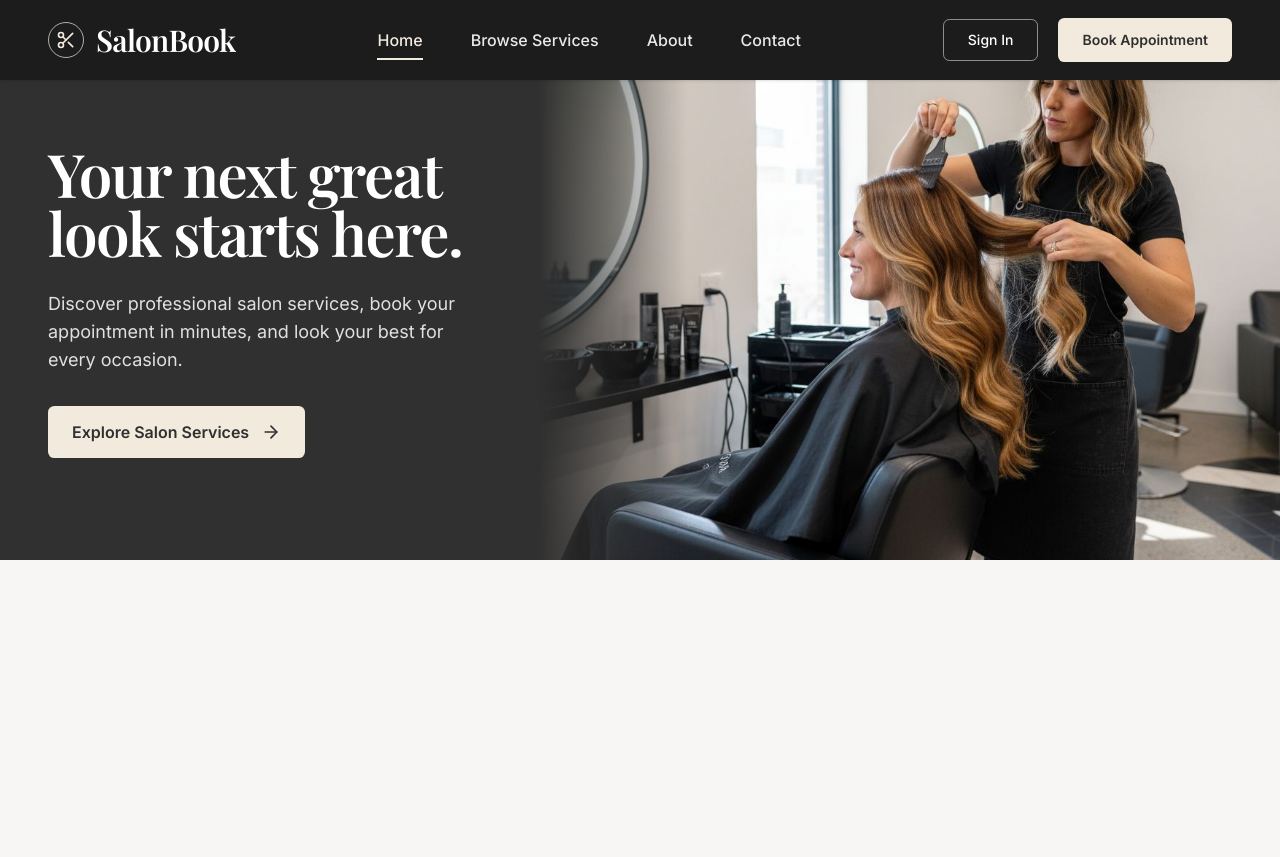
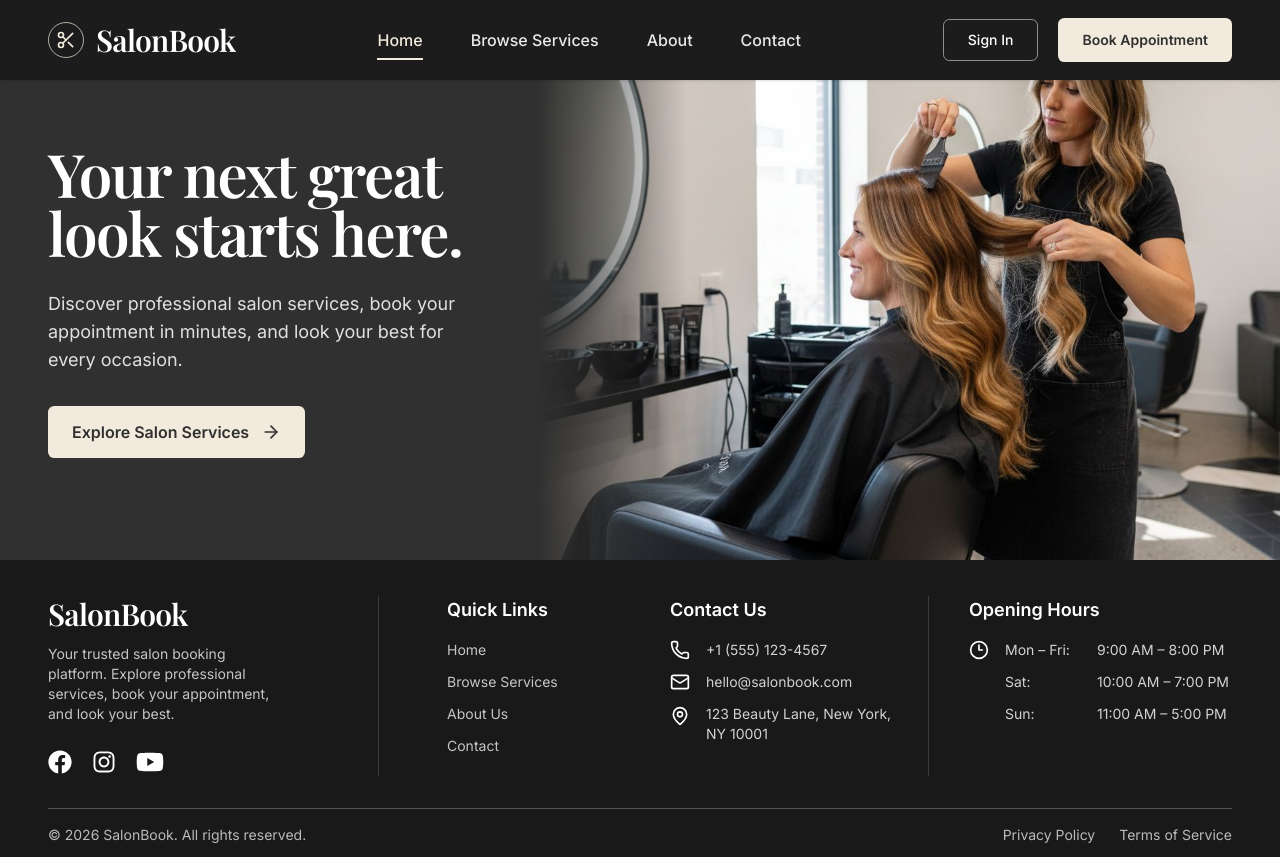
Before and after one commit to amena-hira/salonbook-client, a Next.js app: page / in a window 1280 px wide. Before the commit the page ends 800 px from the top, so only its background shows below. Built offline with nearby package versions, Linux system fonts and the light colour scheme; a web font is replaced by a local one.

Commit message:
footer and layout correct

```diff
--- a/package.json
+++ b/package.json
@@ -22,6 +22,7 @@
     "react": "19.3.0",
     "react-day-picker": "^10.0.2",
     "react-dom": "19.3.0",
+    "react-icons": "^5.7.0",
     "react-resizable-panels": "^4.24.1",
     "recharts": "^3.8.0",
     "shadcn": "^4.23.0",
--- a/src/app/layout.js
+++ b/src/app/layout.js
@@ -1,4 +1,5 @@
 import { Inter, Playfair_Display } from "next/font/google";
+import Footer from "@/components/shared/footer/footer";
 import Navbar from "@/components/shared/navbar/navbar";
 import "./globals.css";
 
@@ -23,7 +24,11 @@ export default function RootLayout({ children }) {
       lang="en"
       className={`${inter.variable} ${playfair.variable} antialiased`}
     >
-      <body className="min-h-full flex flex-col">{children}</body>
+      <body className="flex min-h-screen flex-col">
+        <Navbar />
+        <div className="flex flex-1 flex-col">{children}</div>
+        <Footer />
+      </body>
     </html>
   );
 }
--- a/src/app/page.js
+++ b/src/app/page.js
@@ -1,10 +1,8 @@
 import HeroBanner from "@/components/home/hero-banner";
-import Navbar from "@/components/shared/navbar/navbar";
 
 export default function Home() {
   return (
     <main>
-      <Navbar/>
       <HeroBanner/>
     </main>
   );
--- /dev/null
+++ b/src/components/shared/footer/footer.jsx
@@ -0,0 +1,117 @@
+import Link from "next/link";
+import { Clock3, Mail, MapPin, Phone } from "lucide-react";
+import { FaFacebook, FaInstagram, FaYoutube } from "react-icons/fa";
+
+const quickLinks = [
+    { label: "Home", href: "/" },
+    { label: "Browse Services", href: "/services" },
+    { label: "About Us", href: "/about" },
+    { label: "Contact", href: "/contact" },
+];
+
+const Footer = () => (
+    <footer className="bg-[#191919] text-white">
+        <div className="mx-auto max-w-7xl px-6 py-10 sm:px-10 lg:px-12 lg:pt-9 lg:pb-3">
+            <div className="grid gap-10 md:grid-cols-2 xl:grid-cols-[330px_260px_290px_1fr] xl:gap-0">
+                <div className="xl:pr-10">
+                    <Link href="/" className="font-heading text-3xl font-semibold tracking-tight">
+                        SalonBook
+                    </Link>
+                    <p className="mt-3 max-w-60 text-sm leading-5 text-white/75">
+                        Your trusted salon booking platform. Explore professional services, book
+                        your appointment, and look your best.
+                    </p>
+                    <div className="mt-6 flex items-center gap-5">
+                        <Link
+                            href="#"
+                            aria-label="Facebook"
+                            className="text-2xl text-white transition-colors hover:text-cream"
+                        >
+                            <FaFacebook />
+                        </Link>
+                        <Link
+                            href="#"
+                            aria-label="Instagram"
+                            className="text-white transition-colors hover:text-cream"
+                        >
+                            <FaInstagram className="size-6" />
+                        </Link>
+                        <Link
+                            href="#"
+                            aria-label="YouTube"
+                            className="text-white transition-colors hover:text-cream"
+                        >
+                            <FaYoutube className="size-7" />
+                        </Link>
+                    </div>
+                </div>
+
+                <div className="xl:border-l xl:border-white/15 xl:px-[68px]">
+                    <h2 className="text-lg font-semibold">Quick Links</h2>
+                    <nav className="mt-4 flex flex-col items-start gap-3" aria-label="Footer navigation">
+                        {quickLinks.map((link) => (
+                            <Link
+                                key={link.href}
+                                href={link.href}
+                                className="text-sm text-white/75 transition-colors hover:text-cream"
+                            >
+                                {link.label}
+                            </Link>
+                        ))}
+                    </nav>
+                </div>
+
+                <div className="xl:px-8">
+                    <h2 className="text-lg font-semibold">Contact Us</h2>
+                    <ul className="mt-4 space-y-3 text-sm text-white/80">
+                        <li className="flex items-center gap-4">
+                            <Phone className="size-5 shrink-0 text-white" />
+                            <a href="tel:+15551234567" className="hover:text-cream">
+                                +1 (555) 123-4567
+                            </a>
+                        </li>
+                        <li className="flex items-center gap-4">
+                            <Mail className="size-5 shrink-0 text-white" />
+                            <a href="mailto:hello@salonbook.com" className="hover:text-cream">
+                                hello@salonbook.com
+                            </a>
+                        </li>
+                        <li className="flex items-start gap-4">
+                            <MapPin className="mt-0.5 size-5 shrink-0 text-white" />
+                            <address className="not-italic">123 Beauty Lane, New York, NY 10001</address>
+                        </li>
+                    </ul>
+                </div>
+
+                <div className="xl:border-l xl:border-white/15 xl:pl-10">
+                    <h2 className="text-lg font-semibold">Opening Hours</h2>
+                    <div className="mt-4 flex gap-4 text-sm text-white/80">
+                        <Clock3 className="size-5 shrink-0 text-white" />
+                        <dl className="grid grid-cols-[76px_max-content] gap-x-4 gap-y-3">
+                            <dt>Mon – Fri:</dt>
+                            <dd className="whitespace-nowrap">9:00 AM – 8:00 PM</dd>
+                            <dt>Sat:</dt>
+                            <dd className="whitespace-nowrap">10:00 AM – 7:00 PM</dd>
+                            <dt>Sun:</dt>
+                            <dd className="whitespace-nowrap">11:00 AM – 5:00 PM</dd>
+                        </dl>
+                    </div>
+                </div>
+            </div>
+
+            <div className="mt-8 flex flex-col gap-4 border-t border-white/25 pt-4 text-sm text-white/70 sm:flex-row sm:items-center sm:justify-between">
+                <p>© 2026 SalonBook. All rights reserved.</p>
+                <div className="flex gap-6">
+                    <Link href="/privacy-policy" className="hover:text-cream">
+                        Privacy Policy
+                    </Link>
+                    <Link href="/terms-of-service" className="hover:text-cream">
+                        Terms of Service
+                    </Link>
+                </div>
+            </div>
+        </div>
+    </footer>
+);
+
+export default Footer;
--- /dev/null
+++ b/src/components/shared/services/service-card.jsx
@@ -0,0 +1,11 @@
+import React from 'react';
+
+const ServiceCard = () => {
+    return (
+        <div>
+
+        </div>
+    );
+};
+
+export default ServiceCard;
```
Also changed, not shown: 1 other file (tests, documents, lock files or other folders).
